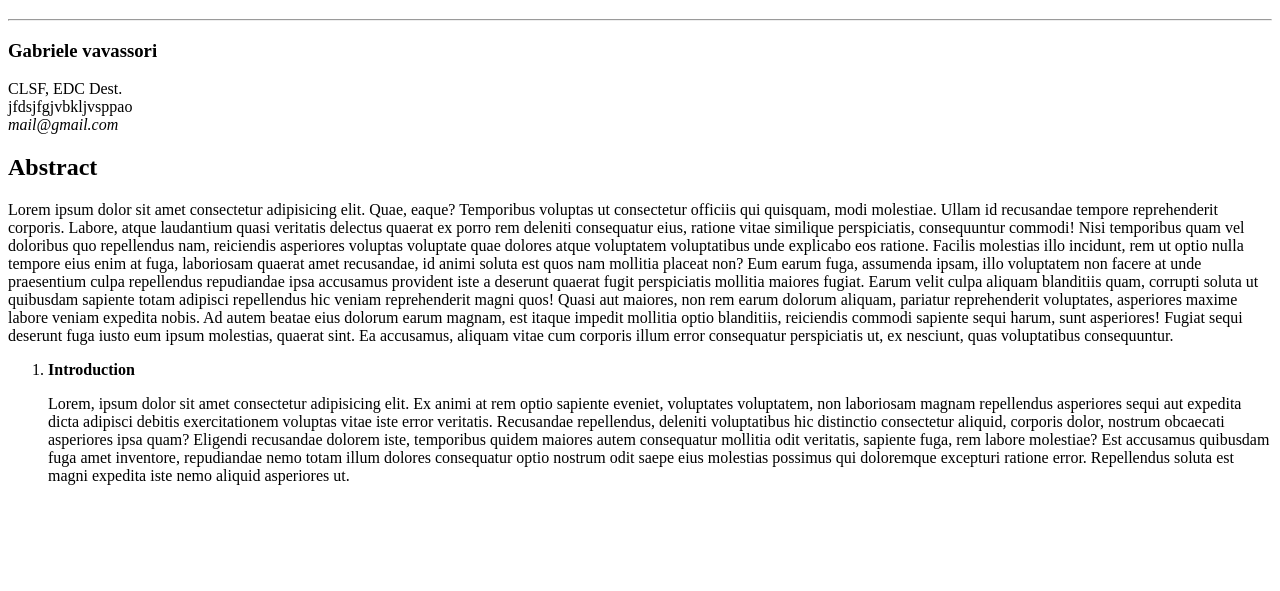
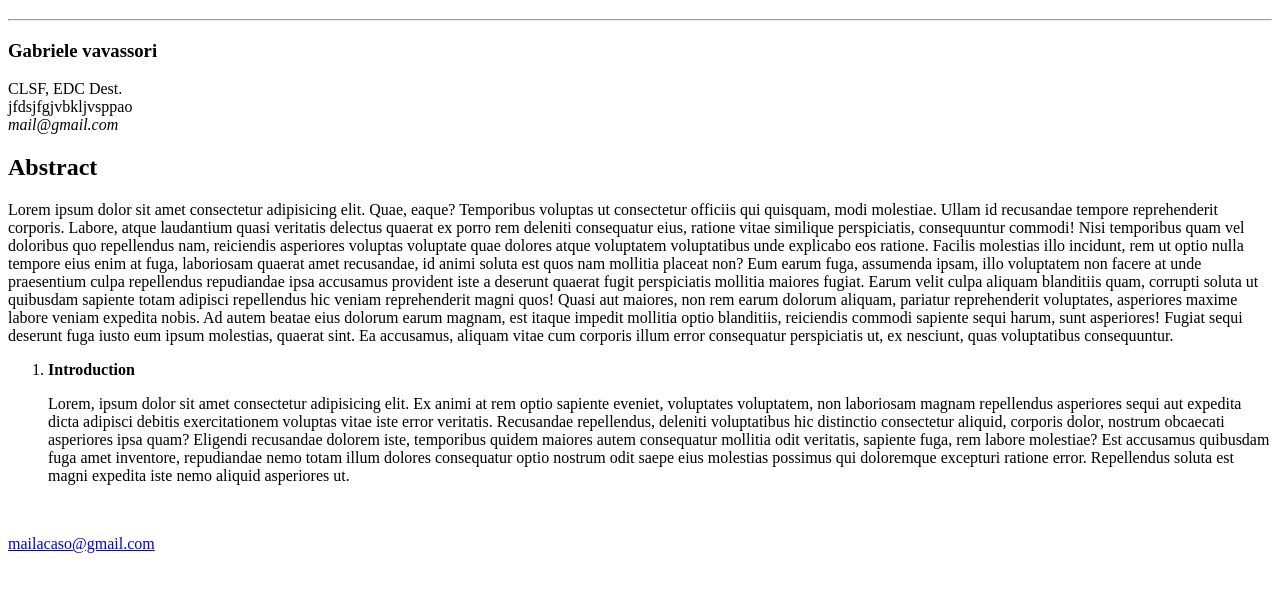
Before and after one commit to gabrivava/live-html-1, a plain HTML site: page index.html in a window 1280 px wide. Shown: the part 61-652 px from the top of the page. Drawn offline with Linux system fonts and the light colour scheme.

Commit message:
completato footer

```diff
--- a/index.html
+++ b/index.html
@@ -45,7 +45,7 @@
 
     <!-- sito footer -->
     <footer>
-
+        <a href="#">mailacaso@gmail.com</a>
     </footer>
     <!-- /sito footer -->
 
```
